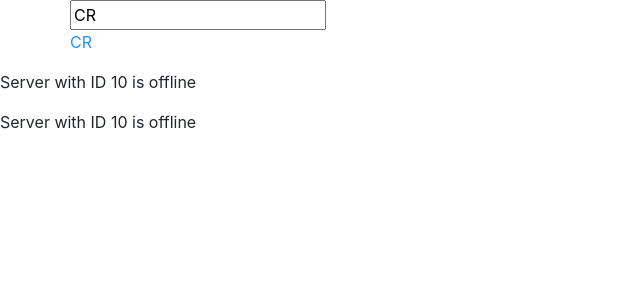
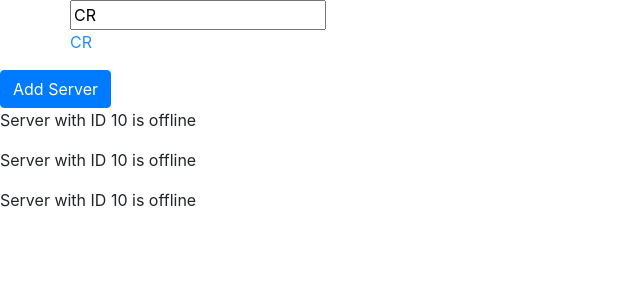
Before and after one commit to coryrosser/angular-course-app, an Angular app: page / in a window 1280 px wide. Shown: the top 300 px of the page, without its empty margins (0-640 px from the left). Built offline with nearby package versions, Linux system fonts and the light colour scheme.

Commit message:
using setTimeout to make dynamic property binding

```diff
--- a/src/app/server/server.component.html
+++ b/src/app/server/server.component.html
@@ -1 +1 @@
-<p>Server with ID {{ serverId }} is {{ serverStatus }}</p>
+<p>Server with ID {{ serverId }} is {{ getServerStatus() }}</p>
--- a/src/app/server/server.component.ts
+++ b/src/app/server/server.component.ts
@@ -8,4 +8,8 @@
 export class ServerComponent {
   serverId: number = 10;
   serverStatus: string = 'offline'
+
+  getServerStatus() {
+    return this.serverStatus
+  }
 }
--- a/src/app/servers/servers.component.html
+++ b/src/app/servers/servers.component.html
@@ -1,3 +1,7 @@
+<button
+[disabled]="!allowNewServer"
+class="btn btn-primary">Add Server</button>
+
 <app-server></app-server>
 <app-server></app-server>
 <app-server></app-server>
--- a/src/app/servers/servers.component.ts
+++ b/src/app/servers/servers.component.ts
@@ -2,12 +2,18 @@
 
 @Component({
   selector: 'app-servers',
-  template: '<app-server></app-server><app-server></app-server>',
+  templateUrl: './servers.component.html',
+  // template: '<app-server></app-server><app-server></app-server>'
   styleUrls: ['./servers.component.css']
 })
 export class ServersComponent implements OnInit {
+  allowNewServer = false;
 
-  constructor() { }
+  constructor() {
+    setTimeout(()=>{
+      this.allowNewServer = true
+    }, 2000)
+  }
 
   ngOnInit(): void {
   }
```
